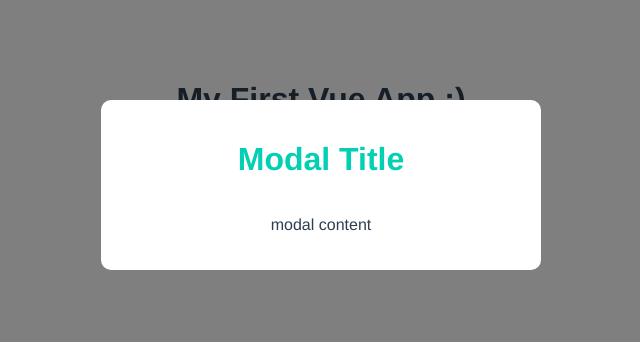
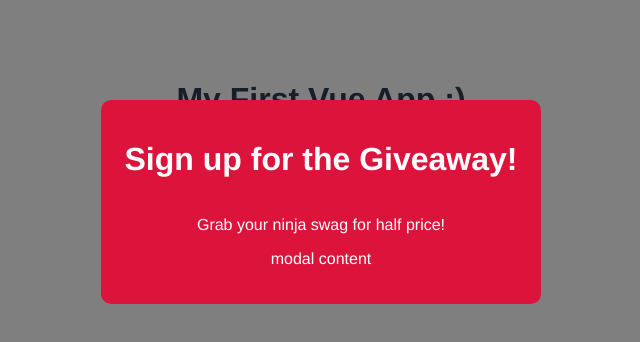
Before and after one commit to black-code1/vue-modal-project, a Vue app: page / in a window 1280 px wide. Shown: the top 342 px of the page, without its empty margins (319-959 px from the left). Built offline with nearby package versions, Linux system fonts and the light colour scheme.

Commit message:
Passing Data with Props

```diff
--- a/src/App.vue
+++ b/src/App.vue
@@ -1,6 +1,6 @@
 <template>
   <h1>{{ title }}</h1>
-  <Modal />
+  <Modal :header="header" :text="text" theme="sale" />
 </template>
 
 <script>
@@ -12,14 +12,9 @@
   data() {
     return {
       title: "My First Vue App :)",
+      header: "Sign up for the Giveaway!",
+      text: "Grab your ninja swag for half price!",
     };
-  },
-  methods: {
-    handleClick() {
-      console.log(this.$refs.name);
-      this.$refs.name.classList.add("active");
-      this.$refs.name.focus();
-    },
   },
 };
 </script>
--- a/src/components/Modal.vue
+++ b/src/components/Modal.vue
@@ -1,11 +1,18 @@
 <template>
   <div class="backdrop">
-    <div class="modal">
-      <h1>Modal Title</h1>
+    <div class="modal" :class="{ sale: theme === 'sale' }">
+      <h1>{{ header }}</h1>
+      <p>{{ text }}</p>
       <p>modal content</p>
     </div>
   </div>
 </template>
+
+<script>
+export default {
+  props: ["header", "text", "theme"],
+};
+</script>
 
 <style scoped>
 .modal {
@@ -30,4 +37,13 @@
 .modal p {
   font-style: normal;
 }
+
+.modal.sale {
+  background: crimson;
+  color: white;
+}
+
+.modal.sale h1 {
+  color: white;
+}
 </style>
```
